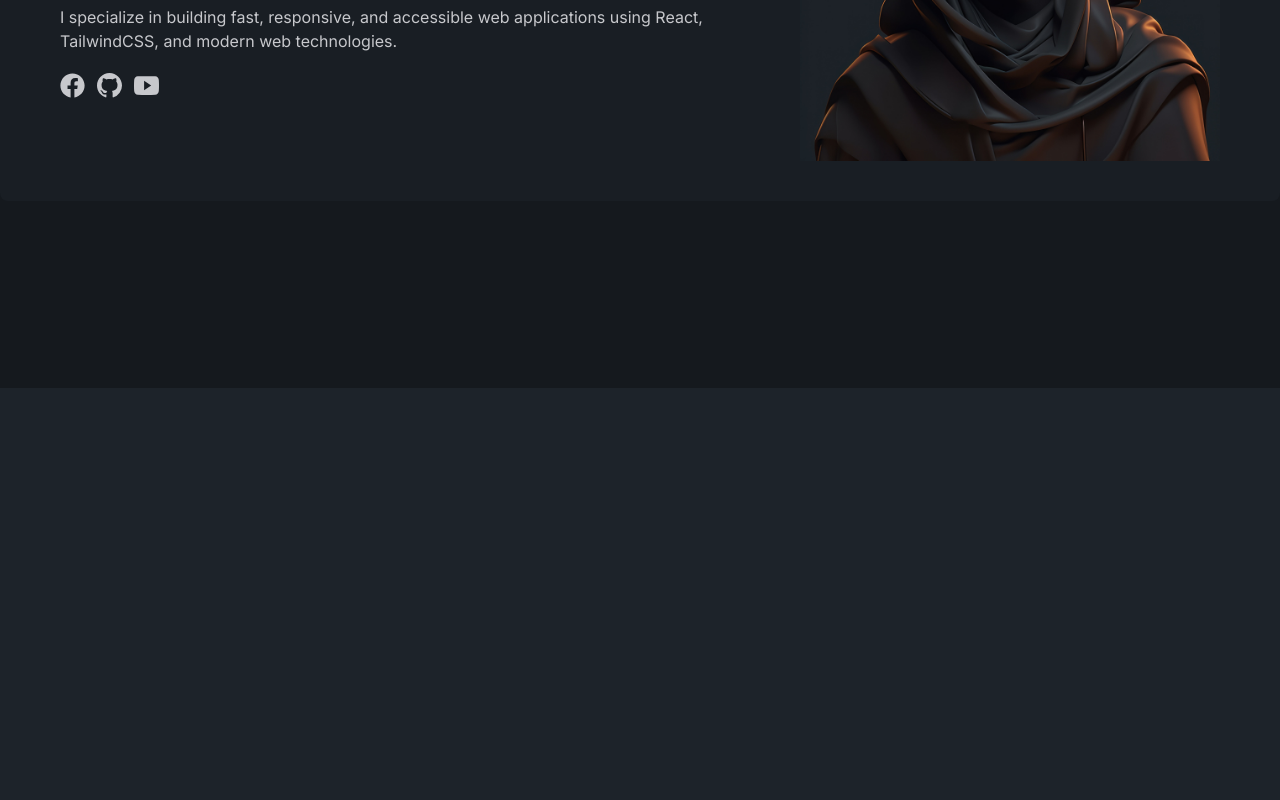
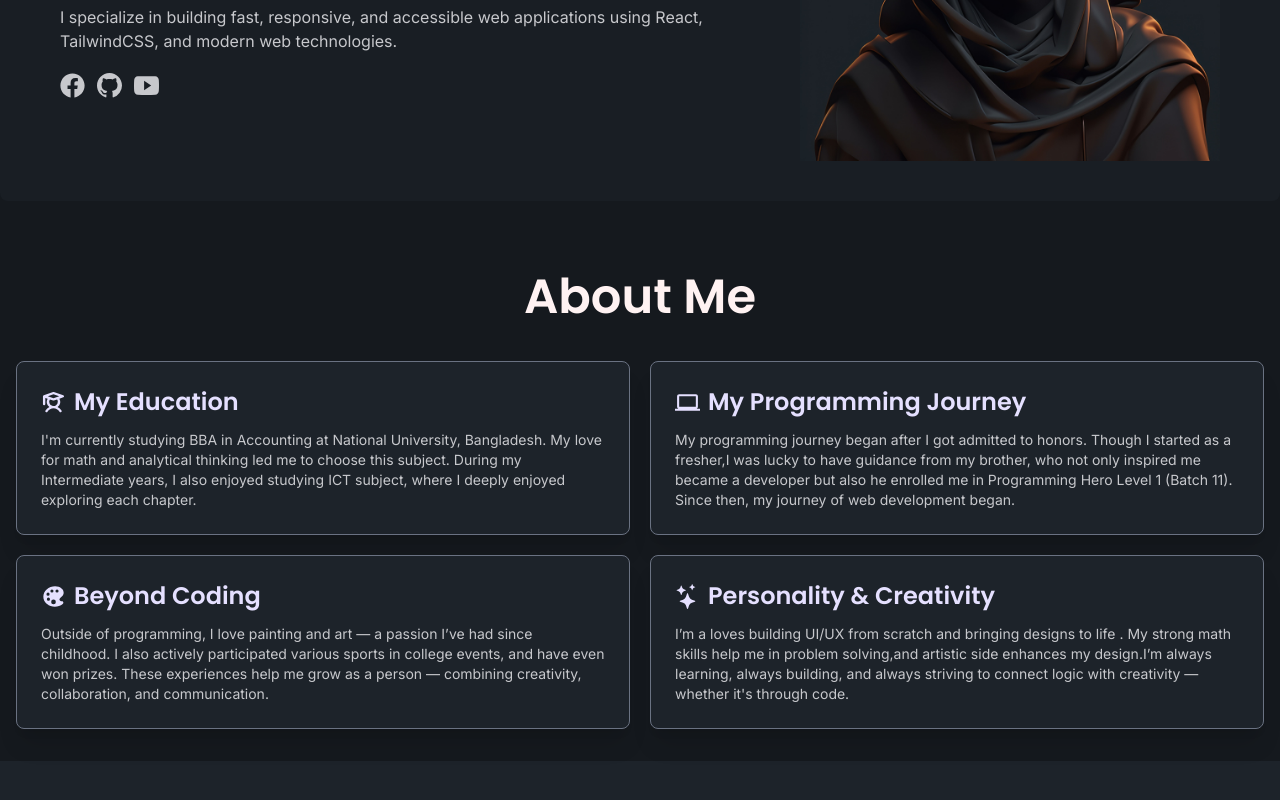
Before and after one commit to Elora21y/my-portfolio, a React (Vite) app: page / in a window 1280 px wide. Shown: the part 412-1212 px from the top of the page. Before the commit the page ends 800 px from the top, so only its background shows below. Built offline with nearby package versions, Linux system fonts and the light colour scheme.

Commit message:
added about section

```diff
--- a/package.json
+++ b/package.json
@@ -15,6 +15,7 @@
     "motion": "^12.19.2",
     "react": "^19.1.0",
     "react-dom": "^19.1.0",
+    "react-fast-marquee": "^1.6.5",
     "react-hot-toast": "^2.5.2",
     "react-icons": "^5.5.0",
     "react-router": "^7.6.3",
--- a/src/index.css
+++ b/src/index.css
@@ -7,8 +7,8 @@
 @plugin "daisyui/theme" {
   default: true;
   --color-primary: #B2A5FF;
-  /* --color-primary: #E5E0FF; */
   --color-secondary: #FFF2F2;
+  --color-secondary-content: #E5E0FF;
   --color-accent : #C7C8CC
 }
 
--- a/src/layout/RootLayout.jsx
+++ b/src/layout/RootLayout.jsx
@@ -4,11 +4,11 @@ import { Outlet } from 'react-router';
 
 const RootLayout = () => {
     return (
-        <div className='bg-base-300 min-h-screen'>
+        <div className='bg-base-300 min-h-screen text-accent'>
             <header className='sticky backdrop-blur-2xl top-0 z-10'>
                 <Navbar/>
             </header>
-            <main className='min-h-[calc(100vh-412px)] max-w-7xl mx-auto my-6 sm:my-8 md:my-10 lg:my-12 px-5 sm:px-8 xl:px-0 '>
+            <main className='min-h-[calc(100vh-412px)] max-w-7xl mx-auto my-6 sm:my-8 md:my-10 lg:my-12 px-5 sm:px-8 xl:px-0 text-sm md:text-base'>
                 <Outlet/>
             </main>
         </div>
--- a/src/page/About.jsx
+++ b/src/page/About.jsx
@@ -1,10 +1,51 @@
 import React from 'react';
+import { BsStars } from 'react-icons/bs';
+import { FaComputer } from 'react-icons/fa6';
+import { IoColorPaletteSharp } from 'react-icons/io5';
+import { MdComputer } from 'react-icons/md';
+import { PiStudentBold } from 'react-icons/pi';
+ const aboutData = [
+  {
+    title: "My Education",
+    description:
+      "I'm currently studying BBA in Accounting at National University, Bangladesh. My love for math and analytical thinking led me to choose this subject. During my Intermediate years, I also enjoyed studying ICT subject, where I deeply enjoyed exploring each chapter.  ",
+      icon :  <PiStudentBold size={25} />
+  },
+  {
+    title: "My Programming Journey",
+    description:
+      "My programming journey began after I got admitted to honors. Though I started as a fresher,I was lucky to have guidance from my brother, who not only inspired me became a developer but also he enrolled me in Programming Hero Level 1 (Batch 11). Since then, my journey of web development began.",
+      icon :<MdComputer size={25} />
+  },
+  {
+    title: "Beyond Coding",
+    description:
+      "Outside of programming, I love painting and art — a passion I’ve had since childhood.  I also actively participated various sports in college events, and have even won prizes. These experiences help me grow as a person — combining creativity, collaboration, and communication.",
+      icon : <IoColorPaletteSharp size={25}/>
+  },
+  {
+    title: "Personality & Creativity",
+    description:
+      "I’m a loves building UI/UX from scratch and bringing designs to life . My strong math skills help me in problem solving,and artistic side enhances my design.I’m always learning, always building, and always striving to connect logic with creativity — whether it's through code.",
+      icon : <BsStars size={25}/>
+  }
+];
+
 
 const About = () => {
     return (
-        <div>
-
+        <section id='about' className=" my-10 md:my-14 lg:my-18 text-sm">
+            <h2 className='text-3xl md:text-4xl lg:text-5xl font-semibold text-center mb-2 text-secondary'>About Me</h2>
+      <div className="grid grid-cols-1 md:grid-cols-2 gap-5 px-4 py-8">
+        {aboutData.map((data, index) => (
+        <div key={index} className="card bg-base-100 shadow-xl p-5 md:p-6 border border-gray-500 hover:border-primary hover:scale-101 duration-500 transition-all">
+          <h3 className="text-xl md:text-2xl font-semibold mb-3 text-secondary-content flex gap-2 items-center">
+           {data.icon} {data.title}</h3>
+          <p >{data.description}</p>
         </div>
+      ))}
+      </div>
+    </section>
     );
 };
 
--- a/src/page/Banner.jsx
+++ b/src/page/Banner.jsx
@@ -6,11 +6,11 @@ import { IoLogoYoutube } from "react-icons/io";
 
 const Banner = () => {
   return (
-    <div className="flex flex-col-reverse lg:flex-row justify-between gap-10 items-center text-accent bg-base-200 rounded-lg p-2 py-5 sm:px-4 md:p-10 md:pb-15 lg:pb-10 xl:px-15 text-sm md:text-base">
+    <div className="flex flex-col-reverse lg:flex-row justify-between gap-10 items-center bg-base-200 rounded-lg p-2 py-5 pb-8 sm:px-4 md:p-10 md:pb-15 lg:pb-10 xl:px-15 ">
       <div className=" text-center lg:text-left space-y-5 lg:max-w-lg xl:max-w-2xl">
         {/* title */}
         <h1 className="text-3xl md:text-4xl lg:text-5xl xl:text-6xl font-semibold text-secondary ">
-          Hi! I’m  <span className="font-medium  bg-linear-to-r from-primary to-[#E5E0FF] bg-clip-text text-transparent"> Elora Yasmin</span>
+          Hi! I’m  <span className="font-medium  bg-linear-to-r from-primary to-secondary-content bg-clip-text text-transparent"> Elora Yasmin</span>
           <br />—Frontend Web Developer
         </h1>
         <p>
```
Also changed, not shown: 1 other file (tests, documents, lock files or other folders).
